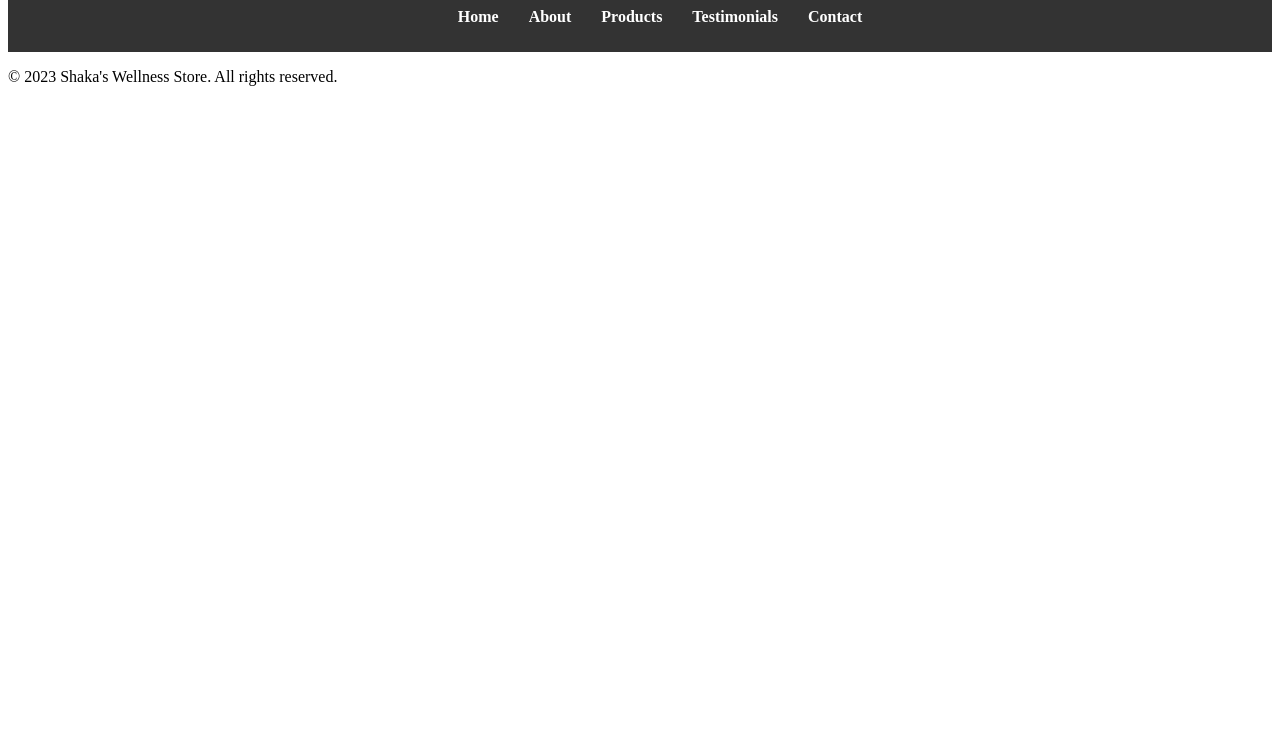
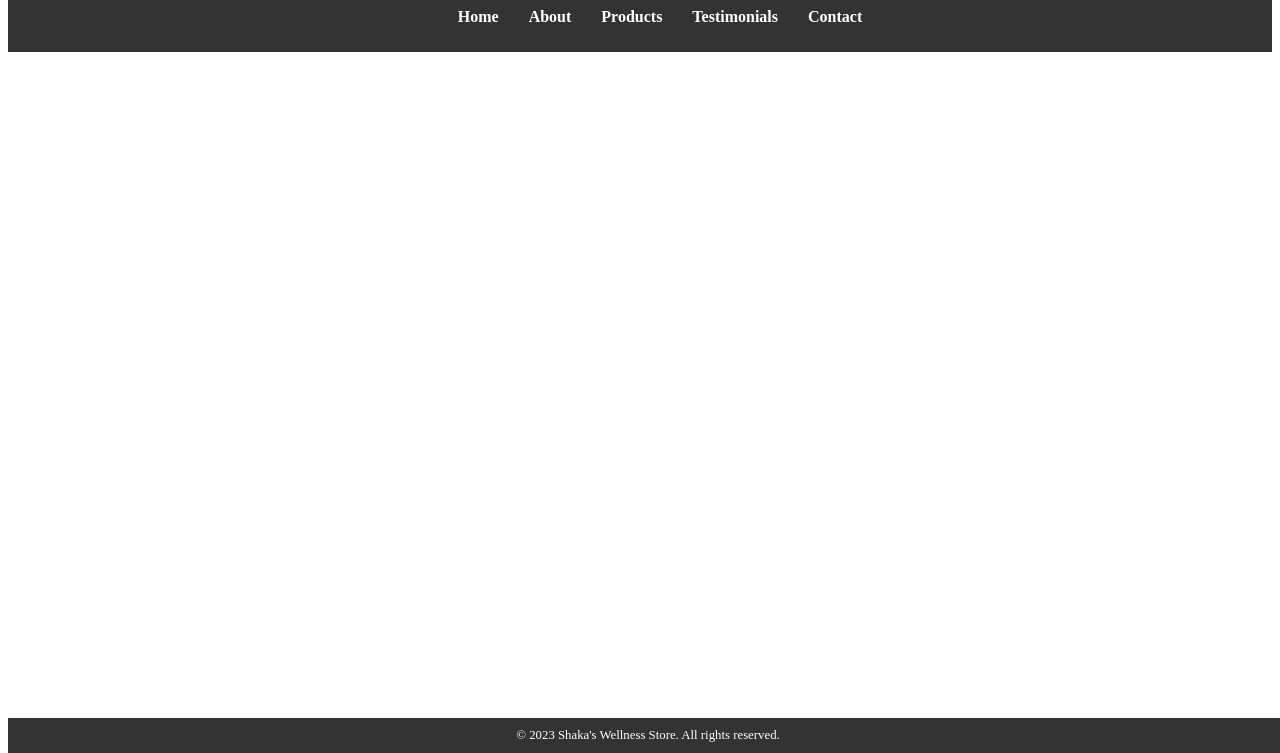
Before and after one commit to reuben-germain/shakas-wellness-store, a plain HTML site: page index.html in a window 1280 px wide. Shown: the part 47-800 px from the top of the page. Drawn offline with Linux system fonts and the light colour scheme.

Commit message:
added some css for footer

```diff
--- a/css/styles.css
+++ b/css/styles.css
@@ -33,3 +33,25 @@ nav {
 .nav-links a:hover {
     color: #ff4500; /* or any other color you prefer */
 }
+
+/* Footer styling */
+footer {
+    background-color: #333;
+    color: #fff;
+    text-align: center;
+    padding: 10px 0;
+    position: fixed;
+    width: 100%;
+    bottom: 0;
+}
+
+/* Copyright text styling */
+footer p {
+    margin: 0;
+    font-size: 0.8rem;
+}
+
+/* Change link color on hover */
+footer a:hover {
+    color: #ff4500; /* or any other color you prefer */
+}
```
